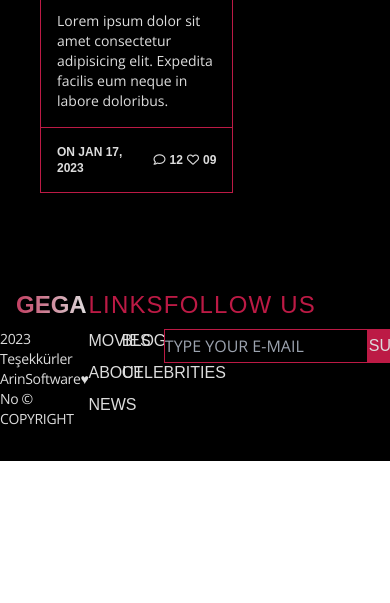
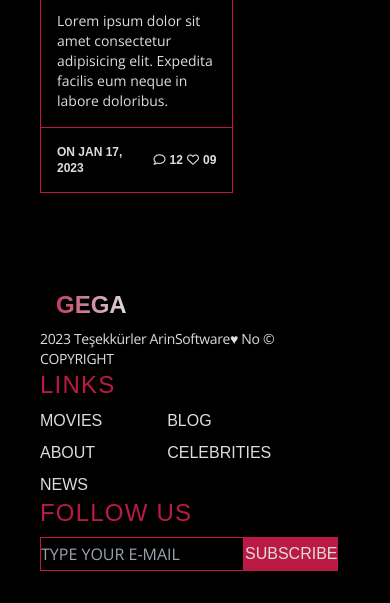
Before and after one commit to Rogultum/tailwind_css_website, a website: page src/index.html in a window 390 px wide. Shown: the part 3451-4054 px from the top of the page. Before the commit the page ends 3912 px from the top, so only its background shows below. Drawn offline with nearby package versions, Linux system fonts and the light colour scheme; a web font is replaced by a local one.

Commit message:
add responsive design to footer sec.

```diff
--- a/src/index.html
+++ b/src/index.html
@@ -745,7 +745,7 @@
     <!-- Footer Section -->
     <footer class="bg-black text-gega-grey">
       <!-- Footer Container -->
-      <div class="container flex pb-8">
+      <div class="container flex flex-col md:flex-row px-10 lg:px-0 pb-8">
         <!-- Left -->
         <div class="basis-1/3">
           <a
```
